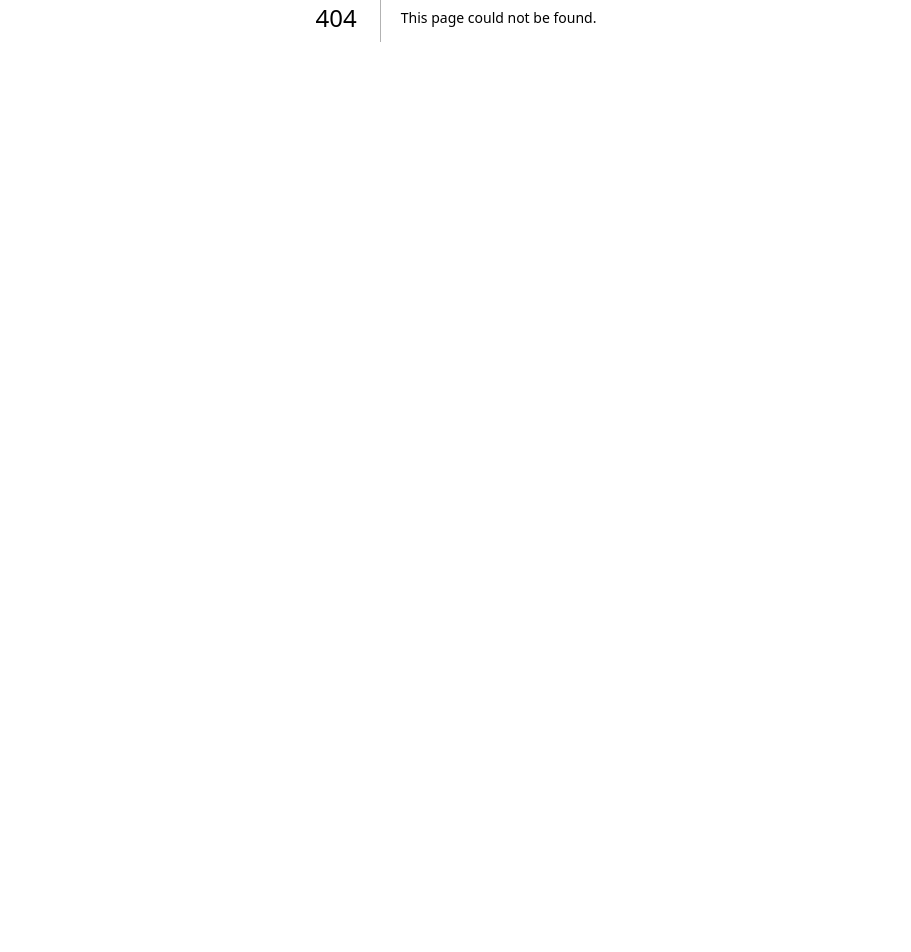
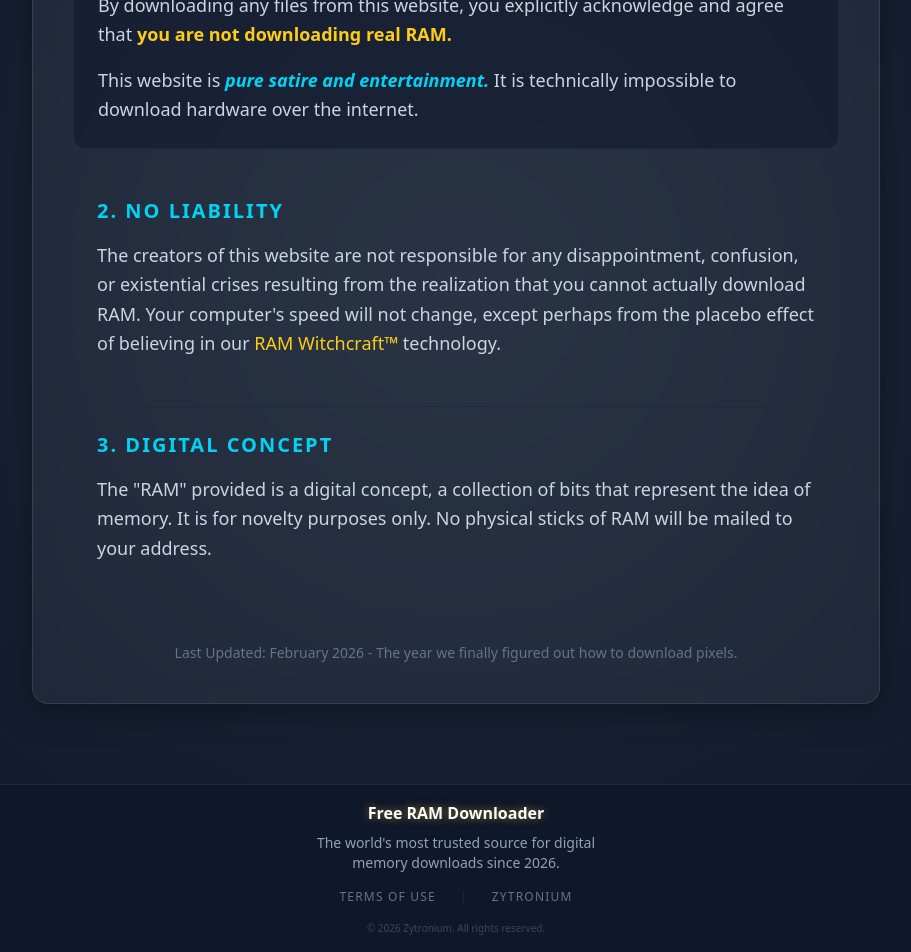
Before and after one commit to Zytronium/free_ram_downloader, a Next.js app: page /terms in a window 1280 px wide. Before the commit this address had no page. Shown: the part 383-1335 px from the top of the page, without its empty margins (184-1095 px from the left). Before the commit the page ends 800 px from the top, so only its background shows below. Built offline with nearby package versions, Linux system fonts and the light colour scheme; a web font is replaced by a local one.

Commit message:
Add Terms of Use page and integrate terms agreement checkbox into DownloadSection

```diff
--- /dev/null
+++ b/src/app/terms/page.tsx
@@ -0,0 +1,61 @@
+import Header from "@/components/Header";
+import Footer from "@/components/Footer";
+import Link from "next/link";
+
+export default function TermsOfUse() {
+  return (
+    <div className="flex min-h-screen w-full flex-col items-center font-sans">
+      <main className="flex min-h-screen w-full flex-col items-center pt-32 pb-20">
+        <div className="w-full max-w-4xl px-6 flex flex-col items-center">
+          <Link href="/" className="mb-8 text-cyan-400 hover:text-cyan-300 transition-colors flex items-center gap-2 group">
+            <span className="group-hover:-translate-x-1 transition-transform">←</span> Back to Configurator
+          </Link>
+
+          <div className="glass-card p-10 rounded-2xl border border-slate-700 w-full shadow-2xl">
+            <h1 className="text-5xl font-bold text-text-neon neon-text mb-8 text-center uppercase tracking-tighter">
+              Terms of Use
+            </h1>
+
+            <div className="space-y-6 text-slate-300 leading-relaxed text-lg">
+              <section className="bg-slate-900/50 p-6 rounded-xl border border-slate-800">
+                <h2 className="text-xl font-bold text-cyan-400 mb-4 uppercase tracking-widest">1. Satire Disclaimer</h2>
+                <p>
+                  By downloading any files from this website, you explicitly acknowledge and agree that
+                  <span className="text-text-neon font-bold"> you are not downloading real RAM.</span>
+                </p>
+                <p className="mt-4">
+                  This website is <span className="text-cyan-400 font-semibold italic">pure satire and entertainment.</span> It is technically impossible
+                  to download hardware over the internet.
+                </p>
+              </section>
+
+              <section className="p-6">
+                <h2 className="text-xl font-bold text-cyan-400 mb-4 uppercase tracking-widest">2. No Liability</h2>
+                <p>
+                  The creators of this website are not responsible for any disappointment, confusion, or
+                  existential crises resulting from the realization that you cannot actually download RAM.
+                  Your computer's speed will not change, except perhaps from the placebo effect of believing
+                  in our <span className="text-text-neon">RAM Witchcraft™</span> technology.
+                </p>
+              </section>
+
+              <section className="p-6 border-t border-slate-800">
+                <h2 className="text-xl font-bold text-cyan-400 mb-4 uppercase tracking-widest">3. Digital Concept</h2>
+                <p>
+                  The "RAM" provided is a digital concept, a collection of bits that represent the idea of
+                  memory. It is for novelty purposes only. No physical sticks of RAM will be mailed to
+                  your address.
+                </p>
+              </section>
+
+              <div className="pt-8 text-center text-slate-500 text-sm">
+                Last Updated: February 2026 - The year we finally figured out how to download pixels.
+              </div>
+            </div>
+          </div>
+        </div>
+      </main>
+      <Footer />
+    </div>
+  );
+}
--- a/src/components/DownloadSection.tsx
+++ b/src/components/DownloadSection.tsx
@@ -1,5 +1,6 @@
 import { useState } from "react";
 import Spacer from "@/components/Spacer";
+import Link from "next/link";
 
 interface DownloadSectionProps {
   size: number;
@@ -14,8 +15,10 @@
   const { size, ddr, clock, cooling, rgb, antivirus } = props;
   const [isLoading, setIsLoading] = useState(false);
   const [error, setError] = useState<string | null>(null);
+  const [agreedToTerms, setAgreedToTerms] = useState(false);
 
   const handleDownload = async () => {
+    if (!agreedToTerms) return;
     try {
       setIsLoading(true);
       setError(null);
@@ -93,10 +96,31 @@
               </div>
             )}
 
+            <div className="flex flex-col gap-4">
+              <label className="flex items-center gap-3 cursor-pointer group/terms">
+                <div className="relative mt-1">
+                  <input
+                    type="checkbox"
+                    checked={agreedToTerms}
+                    onChange={(e) => setAgreedToTerms(e.target.checked)}
+                    className="peer appearance-none w-5 h-5 rounded border border-slate-700 bg-slate-900 checked:bg-cyan-500 checked:border-cyan-500 transition-all cursor-pointer"
+                  />
+                  <svg
+                    className="absolute top-1 left-1 w-3 h-3 text-white pointer-events-none hidden peer-checked:block"
+                    xmlns="http://www.w3.org/2000/svg" viewBox="0 0 24 24" fill="none" stroke="currentColor" strokeWidth="4" strokeLinecap="round" strokeLinejoin="round"
+                  >
+                    <polyline points="20 6 9 17 4 12"></polyline>
+                  </svg>
+                </div>
+                <span className="text-xs text-slate-400 leading-tight">
+                  I agree to the <Link href="/terms" target="_blank" className="text-cyan-400 hover:underline">Terms of Use</Link>.
+                </span>
+              </label>
+
               <button
                 onClick={handleDownload}
-              disabled={isLoading}
-              className="w-full relative px-6 py-4 bg-gradient-to-br from-cyan-500 to-blue-600 hover:from-cyan-400 hover:to-blue-500 disabled:from-slate-700 disabled:to-slate-800 text-white font-black text-lg uppercase tracking-widest rounded-xl transition-all duration-300 shadow-lg hover:shadow-cyan-500/25 active:scale-[0.98] disabled:cursor-not-allowed group overflow-hidden"
+                disabled={isLoading || !agreedToTerms}
+                className="w-full relative px-6 py-4 bg-gradient-to-br from-cyan-500 to-blue-600 hover:from-cyan-400 hover:to-blue-500 disabled:from-slate-800 disabled:to-slate-900 disabled:text-slate-600 text-white font-black text-lg uppercase tracking-widest rounded-xl transition-all duration-300 shadow-lg hover:shadow-cyan-500/25 active:scale-[0.98] disabled:cursor-not-allowed group overflow-hidden"
               >
                 <div className="absolute inset-0 w-full h-full bg-white/10 translate-y-full group-hover:translate-y-0 transition-transform"></div>
                 {isLoading ? (
@@ -111,6 +135,7 @@
                   'INITIALIZE DOWNLOAD'
                 )}
               </button>
+            </div>
 
             <p className="text-[10px] text-slate-500 text-center uppercase tracking-widest leading-relaxed">
               * By clicking you agree that RAM is a digital concept and no physical sticks will be mailed.
--- a/src/components/Footer.tsx
+++ b/src/components/Footer.tsx
@@ -1,3 +1,5 @@
+import Link from "next/link";
+
 export default function Footer() {
   return (
     <footer className="w-full bg-slate-900 border-t border-slate-800 py-4 px-6 mt-auto">
@@ -10,10 +12,20 @@
           </p>
         </div>
 
-        <p className="text-slate-500 text-xs text-center">
-          © 2026 <a href="https://zytronium.dev/" target="_blank"
-                    rel="noopener noreferrer"
-                    className="hover:text-text-neon transition-colors">Zytronium</a>
+        <div className="flex gap-6 text-xs font-medium uppercase tracking-widest">
+          <Link href="/terms" className="text-slate-500 hover:text-cyan-400 transition-colors">
+            Terms of Use
+          </Link>
+          <span className="text-slate-800">|</span>
+          <a href="https://zytronium.dev/" target="_blank"
+             rel="noopener noreferrer"
+             className="text-slate-500 hover:text-text-neon transition-colors">
+            Zytronium
+          </a>
+        </div>
+
+        <p className="text-slate-500 text-[10px] text-center opacity-50">
+          © 2026 Zytronium. All rights reserved.
         </p>
       </div>
     </footer>
```
Lines whose indentation alone changed are shown as unchanged.
